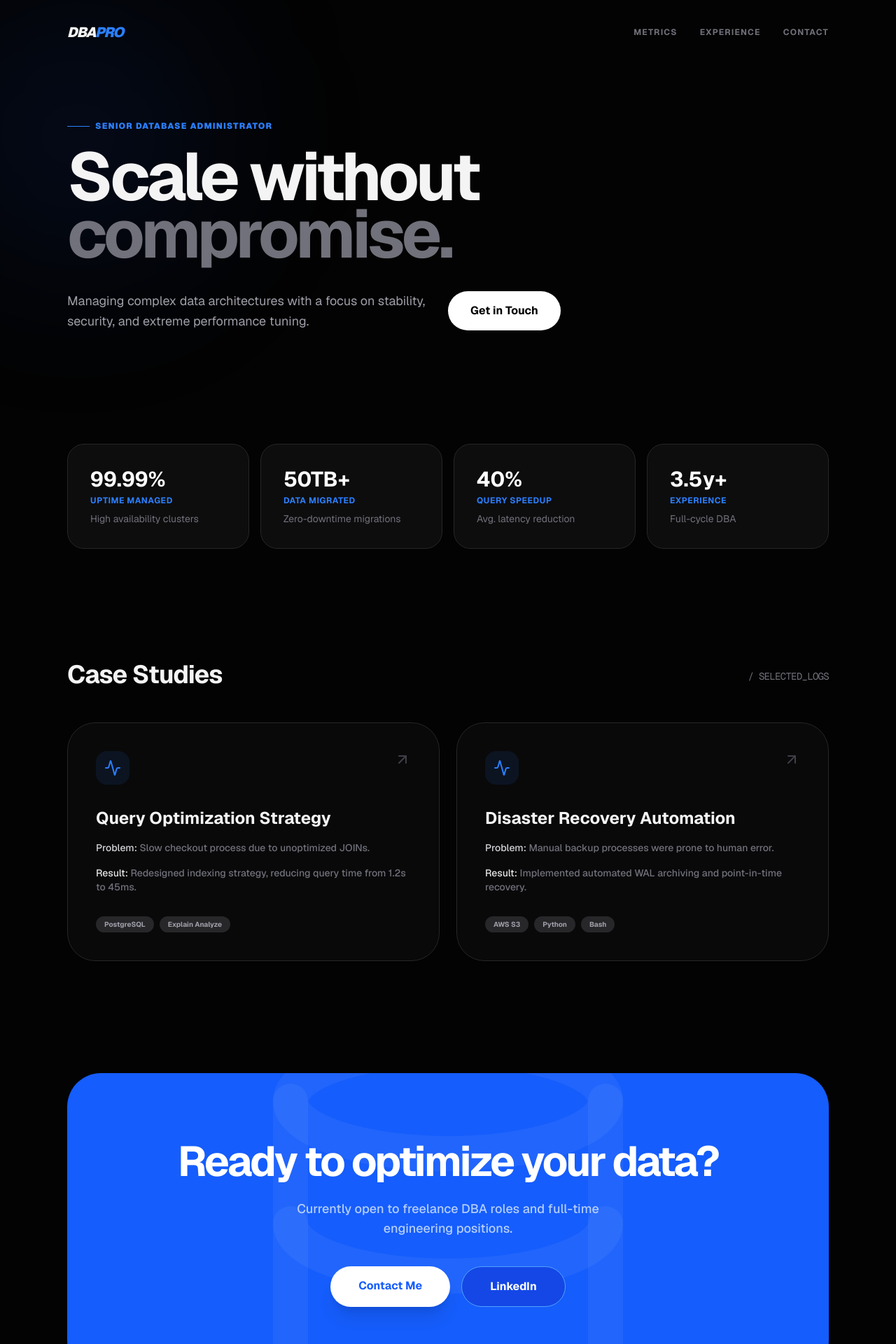
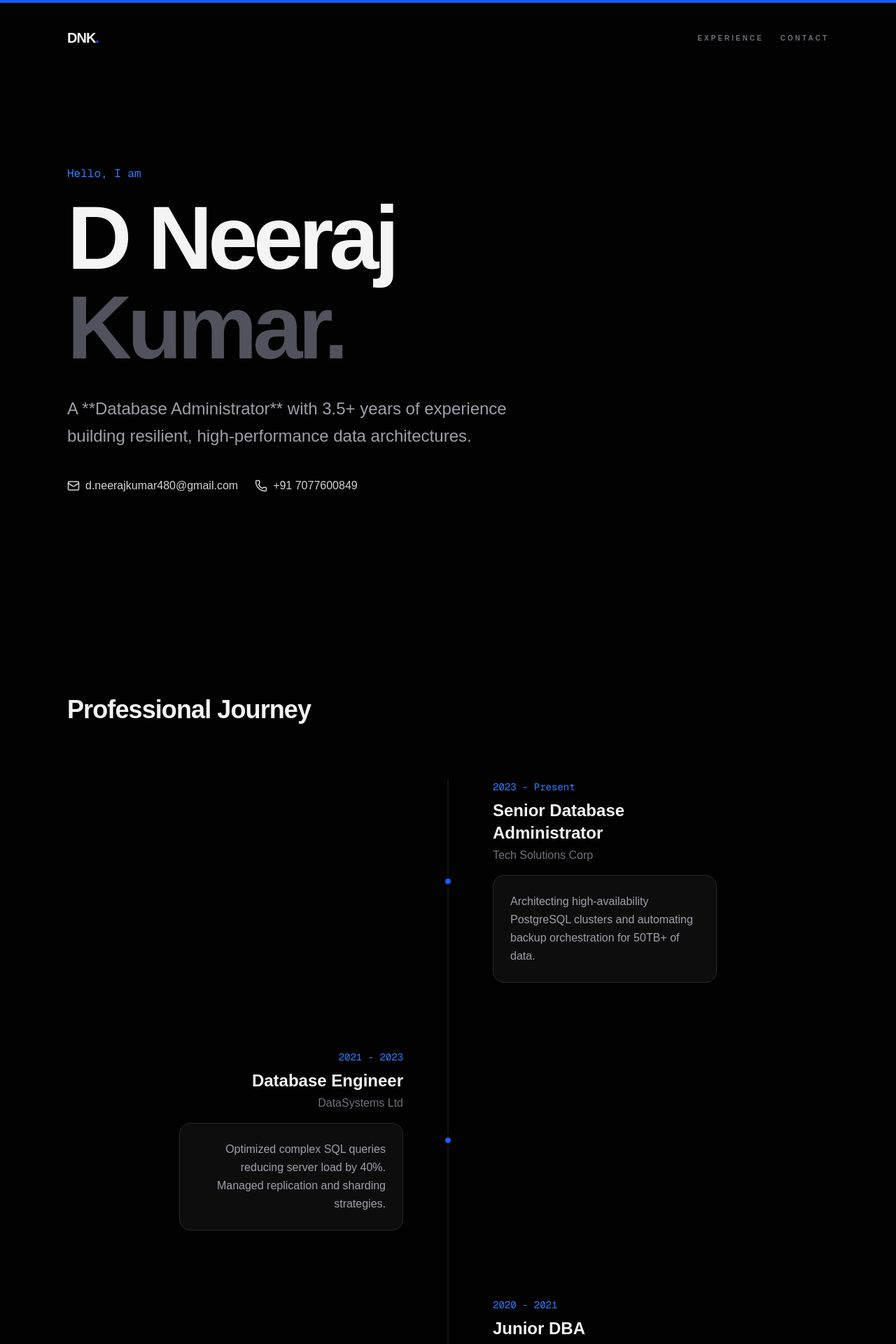
Before and after one commit to dneerajkumar/dneerajkumar.github.io, a Next.js app: page / in a window 1280 px wide. Shown: the top 1920 px of the page at 70% size. Built offline with nearby package versions, Linux system fonts and the light colour scheme.

Commit message:
Add Neeraj Kumar info and animated timeline

```diff
--- a/app/page.tsx
+++ b/app/page.tsx
@@ -1,122 +1,128 @@
+"use client";
 import React from 'react';
-import { Github, Linkedin, Mail, Database, Zap, Activity, Shield, Server, ArrowUpRight, BarChart3 } from 'lucide-react';
+import { motion, useScroll, useSpring } from 'framer-motion';
+import { Github, Linkedin, Mail, Database, Phone, ExternalLink, MapPin, Calendar, Briefcase } from 'lucide-react';
 
-export default function AdvancedPortfolio() {
-  const stats = [
-    { label: "Uptime Managed", value: "99.99%", desc: "High availability clusters" },
-    { label: "Data Migrated", value: "50TB+", desc: "Zero-downtime migrations" },
-    { label: "Query Speedup", value: "40%", desc: "Avg. latency reduction" },
-    { label: "Experience", value: "3.5y+", desc: "Full-cycle DBA" }
-  ];
+export default function Portfolio() {
+  const { scrollYProgress } = useScroll();
+  const scaleX = useSpring(scrollYProgress, {
+    stiffness: 100,
+    damping: 30,
+    restDelta: 0.001
+  });
 
-  const caseStudies = [
+  const experiences = [
     {
-      title: "Query Optimization Strategy",
-      problem: "Slow checkout process due to unoptimized JOINs.",
-      result: "Redesigned indexing strategy, reducing query time from 1.2s to 45ms.",
-      tags: ["PostgreSQL", "Explain Analyze"]
+      year: "2023 - Present",
+      role: "Senior Database Administrator",
+      company: "Tech Solutions Corp",
+      desc: "Architecting high-availability PostgreSQL clusters and automating backup orchestration for 50TB+ of data.",
     },
     {
-      title: "Disaster Recovery Automation",
-      problem: "Manual backup processes were prone to human error.",
-      result: "Implemented automated WAL archiving and point-in-time recovery.",
-      tags: ["AWS S3", "Python", "Bash"]
+      year: "2021 - 2023",
+      role: "Database Engineer",
+      company: "DataSystems Ltd",
+      desc: "Optimized complex SQL queries reducing server load by 40%. Managed replication and sharding strategies.",
+    },
+    {
+      year: "2020 - 2021",
+      role: "Junior DBA",
+      company: "CloudWare Inc",
+      desc: "Focused on monitoring, schema migrations, and user access management in MySQL environments.",
     }
   ];
 
   return (
-    <div className="min-h-screen bg-[#030303] text-zinc-100 font-sans selection:bg-blue-500/30">
-      {/* Background Glow */}
-      <div className="fixed top-0 -left-20 w-96 h-96 bg-blue-600/10 blur-[120px] rounded-full pointer-events-none" />
+    <div className="min-h-screen bg-[#020202] text-zinc-100 selection:bg-blue-500/30">
+      {/* Scroll Progress Bar */}
+      <motion.div className="fixed top-0 left-0 right-0 h-1 bg-blue-600 z-50 origin-left" style={{ scaleX }} />
 
       {/* Nav */}
-      <nav className="max-w-6xl mx-auto px-8 py-8 flex justify-between items-center relative z-10">
-        <span className="font-black text-xl tracking-tighter italic">DBA<span className="text-blue-500">PRO</span></span>
-        <div className="hidden md:flex gap-8 text-xs font-bold uppercase tracking-widest text-zinc-500">
-          <a href="#metrics" className="hover:text-white">Metrics</a>
-          <a href="#work" className="hover:text-white">Experience</a>
-          <a href="#contact" className="hover:text-white">Contact</a>
+      <nav className="max-w-6xl mx-auto px-8 py-10 flex justify-between items-center relative z-10">
+        <span className="text-xl font-black tracking-tighter">DNK<span className="text-blue-600">.</span></span>
+        <div className="flex gap-6 text-[10px] uppercase tracking-[0.3em] font-bold text-zinc-500">
+          <a href="#experience" className="hover:text-white transition-colors">Experience</a>
+          <a href="#contact" className="hover:text-white transition-colors">Contact</a>
         </div>
       </nav>
 
-      <main className="max-w-6xl mx-auto px-8 py-20 relative z-10">
-        {/* Hero Section */}
-        <header className="mb-40">
-          <div className="flex items-center gap-2 mb-6">
-            <span className="h-[1px] w-8 bg-blue-500"></span>
-            <span className="text-blue-500 text-xs font-black uppercase tracking-widest">Senior Database Administrator</span>
-          </div>
-          <h1 className="text-6xl md:text-8xl font-bold tracking-tighter mb-10 leading-[0.85]">
-            Scale without <br /><span className="text-zinc-500">compromise.</span>
-          </h1>
-          <div className="flex flex-col md:flex-row gap-8 items-start md:items-center">
-            <p className="max-w-lg text-zinc-400 text-lg leading-relaxed">
-              Managing complex data architectures with a focus on stability, security, and extreme performance tuning.
+      <main className="max-w-6xl mx-auto px-8">
+        {/* Hero */}
+        <section className="py-20 md:py-32">
+          <motion.div initial={{ opacity: 0, y: 20 }} animate={{ opacity: 1, y: 0 }}>
+            <h2 className="text-blue-500 font-mono mb-4">Hello, I am</h2>
+            <h1 className="text-6xl md:text-9xl font-bold tracking-tighter leading-none mb-8">
+              D Neeraj <br /><span className="text-zinc-600">Kumar.</span>
+            </h1>
+            <p className="text-xl md:text-2xl text-zinc-400 max-w-2xl leading-relaxed mb-10">
+              A **Database Administrator** with 3.5+ years of experience building resilient, high-performance data architectures.
             </p>
-            <div className="flex gap-4">
-              <a href="mailto:your@email.com" className="bg-white text-black px-8 py-4 rounded-full font-bold hover:bg-blue-500 hover:text-white transition-all">Get in Touch</a>
+            <div className="flex flex-wrap gap-6 items-center">
+              <a href="mailto:d.neerajkumar480@gmail.com" className="flex items-center gap-2 text-zinc-300 hover:text-blue-500 transition-colors">
+                <Mail size={18} /> d.neerajkumar480@gmail.com
+              </a>
+              <a href="tel:+917077600849" className="flex items-center gap-2 text-zinc-300 hover:text-blue-500 transition-colors">
+                <Phone size={18} /> +91 7077600849
+              </a>
             </div>
-          </div>
-        </header>
-
-        {/* Metrics Section */}
-        <section id="metrics" className="grid grid-cols-2 md:grid-cols-4 gap-4 mb-40">
-          {stats.map((s, i) => (
-            <div key={i} className="p-8 bg-zinc-900/50 border border-zinc-800 rounded-3xl hover:border-blue-500/50 transition-colors">
-              <div className="text-3xl font-bold text-white mb-1">{s.value}</div>
-              <div className="text-xs font-bold uppercase text-blue-500 tracking-wider mb-2">{s.label}</div>
-              <div className="text-sm text-zinc-500">{s.desc}</div>
-            </div>
-          ))}
+          </motion.div>
         </section>
 
-        {/* Case Studies / Work Section */}
-        <section id="work" className="mb-40">
-          <div className="flex items-end justify-between mb-12">
-            <h2 className="text-4xl font-bold tracking-tight">Case Studies</h2>
-            <span className="text-zinc-500 text-sm font-mono tracking-tighter pb-2">/ SELECTED_LOGS</span>
-          </div>
-          <div className="grid md:grid-cols-2 gap-6">
-            {caseStudies.map((cs, i) => (
-              <div key={i} className="group p-10 bg-zinc-900/30 border border-zinc-800 rounded-[2.5rem] hover:bg-zinc-900/50 transition-all">
-                <div className="flex justify-between items-start mb-8">
-                  <div className="p-3 bg-blue-500/10 rounded-2xl text-blue-500"><Activity size={24} /></div>
-                  <ArrowUpRight className="text-zinc-700 group-hover:text-blue-500 transition-colors" />
-                </div>
-                <h3 className="text-2xl font-bold mb-4">{cs.title}</h3>
-                <div className="space-y-4 mb-8">
-                  <p className="text-sm text-zinc-500 font-medium"><span className="text-zinc-300">Problem:</span> {cs.problem}</p>
-                  <p className="text-sm text-zinc-500 font-medium"><span className="text-blue-400 text-white/90">Result:</span> {cs.result}</p>
-                </div>
-                <div className="flex gap-2">
-                  {cs.tags.map(t => <span key={t} className="text-[10px] font-bold px-3 py-1 bg-zinc-800 rounded-full text-zinc-400">{t}</span>)}
-                </div>
-              </div>
-            ))}
+        {/* Experience Section with Scroll Path */}
+        <section id="experience" className="py-40 relative">
+          <h2 className="text-4xl font-bold mb-20 tracking-tight">Professional Journey</h2>
+
+          <div className="relative max-w-3xl mx-auto">
+            {/* The Vertical Line Path */}
+            <div className="absolute left-0 md:left-1/2 top-0 bottom-0 w-[1px] bg-zinc-800 -translate-x-1/2" />
+
+            <div className="space-y-24">
+              {experiences.map((exp, index) => (
+                <motion.div
+                  key={index}
+                  initial={{ opacity: 0, x: index % 2 === 0 ? -50 : 50 }}
+                  whileInView={{ opacity: 1, x: 0 }}
+                  viewport={{ once: true }}
+                  className={`relative flex flex-col md:flex-row items-center ${index % 2 === 0 ? 'md:flex-row-reverse' : ''}`}
+                >
+                  {/* The Dot on the path */}
+                  <div className="absolute left-0 md:left-1/2 w-4 h-4 bg-blue-600 rounded-full -translate-x-1/2 border-4 border-[#020202] z-10" />
+
+                  <div className={`w-full md:w-1/2 ${index % 2 === 0 ? 'md:pl-16' : 'md:pr-16 text-left md:text-right'}`}>
+                    <span className="text-blue-500 font-mono text-sm mb-2 block">{exp.year}</span>
+                    <h3 className="text-2xl font-bold mb-1">{exp.role}</h3>
+                    <h4 className="text-zinc-500 font-medium mb-4">{exp.company}</h4>
+                    <p className="text-zinc-400 leading-relaxed bg-zinc-900/50 p-6 rounded-2xl border border-zinc-800 hover:border-blue-500/30 transition-colors">
+                      {exp.desc}
+                    </p>
+                  </div>
+                </motion.div>
+              ))}
+            </div>
           </div>
         </section>
 
-        {/* Contact CTA */}
-        <section id="contact" className="relative p-12 md:p-24 bg-blue-600 rounded-[3rem] overflow-hidden text-center">
-            <div className="relative z-10">
-                <h2 className="text-4xl md:text-6xl font-bold text-white mb-6 tracking-tighter">Ready to optimize your data?</h2>
-                <p className="text-blue-100 text-lg mb-10 max-w-md mx-auto opacity-80 font-medium">Currently open to freelance DBA roles and full-time engineering positions.</p>
-                <div className="flex justify-center gap-4">
-                    <a href="mailto:your@email.com" className="bg-white text-blue-600 px-10 py-4 rounded-full font-bold shadow-xl">Contact Me</a>
-                    <a href="https://linkedin.com" className="bg-blue-700 text-white px-10 py-4 rounded-full font-bold border border-blue-400 hover:bg-blue-800">LinkedIn</a>
+        {/* Final Contact Section */}
+        <section id="contact" className="pb-40 pt-20 border-t border-zinc-900">
+          <div className="bg-gradient-to-br from-zinc-900 to-black p-12 md:p-24 rounded-[3rem] border border-zinc-800 text-center relative overflow-hidden">
+             <div className="relative z-10">
+                <h2 className="text-4xl md:text-6xl font-bold mb-8">Ready to secure your data?</h2>
+                <p className="text-zinc-400 mb-12 max-w-md mx-auto">I'm currently available for full-time opportunities and consulting.</p>
+                <div className="flex flex-col md:flex-row justify-center gap-6">
+                  <a href="mailto:d.neerajkumar480@gmail.com" className="bg-white text-black px-10 py-4 rounded-full font-bold hover:bg-blue-500 hover:text-white transition-all">Hire Neeraj</a>
+                  <div className="flex justify-center gap-4">
+                    <button className="p-4 bg-zinc-800 rounded-full hover:bg-zinc-700 transition-colors"><Linkedin size={20}/></button>
+                    <button className="p-4 bg-zinc-800 rounded-full hover:bg-zinc-700 transition-colors"><Github size={20}/></button>
+                  </div>
                 </div>
-            </div>
-            {/* Visual background icon */}
-            <Database className="absolute top-1/2 left-1/2 -translate-x-1/2 -translate-y-1/2 w-[600px] h-[600px] text-white/5 pointer-events-none" />
+             </div>
+             <Database className="absolute -bottom-20 -left-20 text-white/[0.02] w-96 h-96" />
+          </div>
         </section>
       </main>
 
-      <footer className="max-w-6xl mx-auto px-8 py-20 border-t border-zinc-900 flex flex-col md:flex-row justify-between items-center gap-8 text-zinc-500 text-xs font-bold uppercase tracking-[0.2em]">
-        <p>© {new Date().getFullYear()} — Your Name</p>
-        <div className="flex gap-8">
-          <a href="#" className="hover:text-white">GitHub</a>
-          <a href="#" className="hover:text-white">Resume</a>
-        </div>
+      <footer className="max-w-6xl mx-auto px-8 py-10 border-t border-zinc-900 text-center text-zinc-600 text-xs tracking-widest uppercase">
+        Built with Precision by D Neeraj Kumar — {new Date().getFullYear()}
       </footer>
     </div>
   );
```
